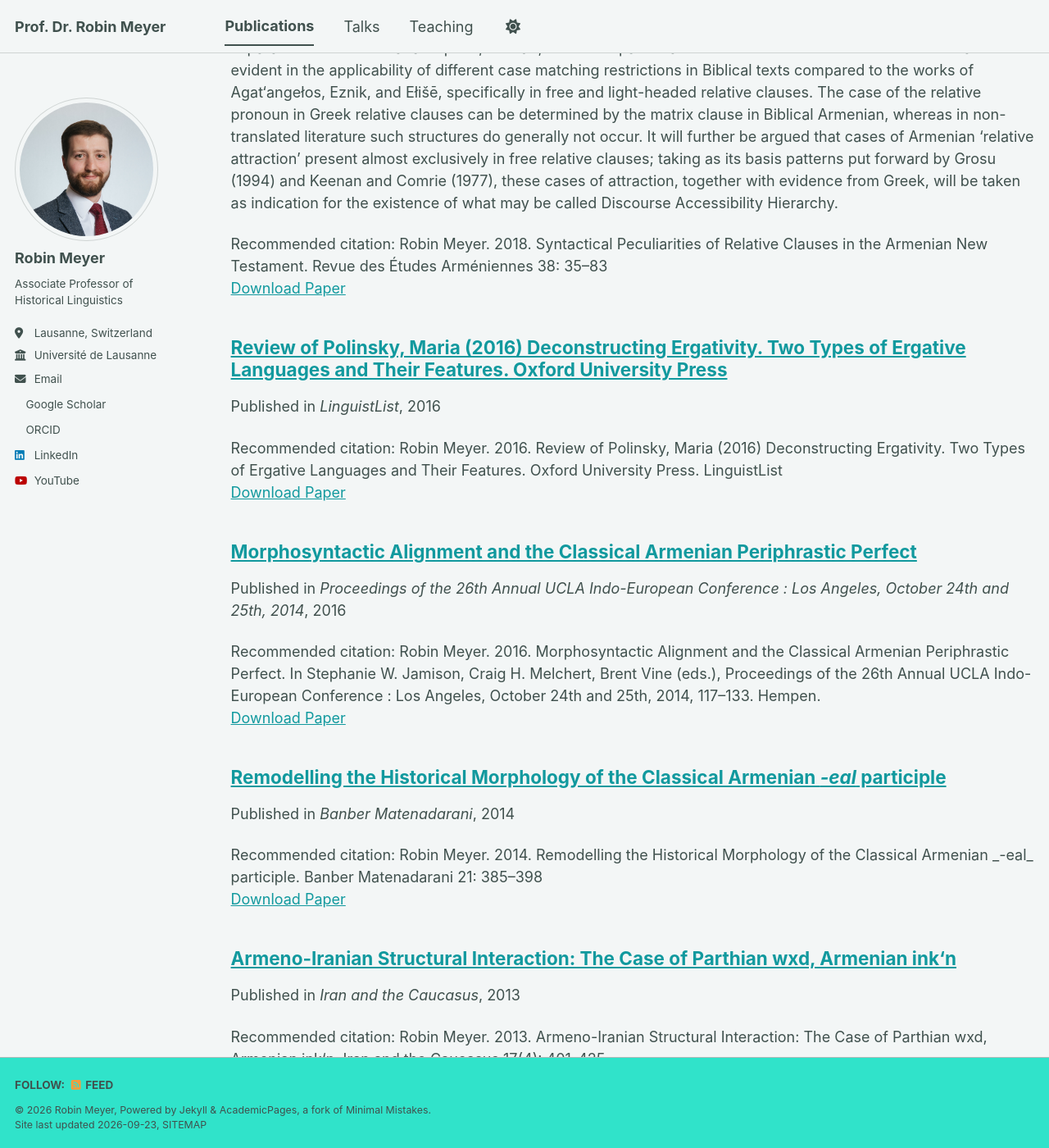
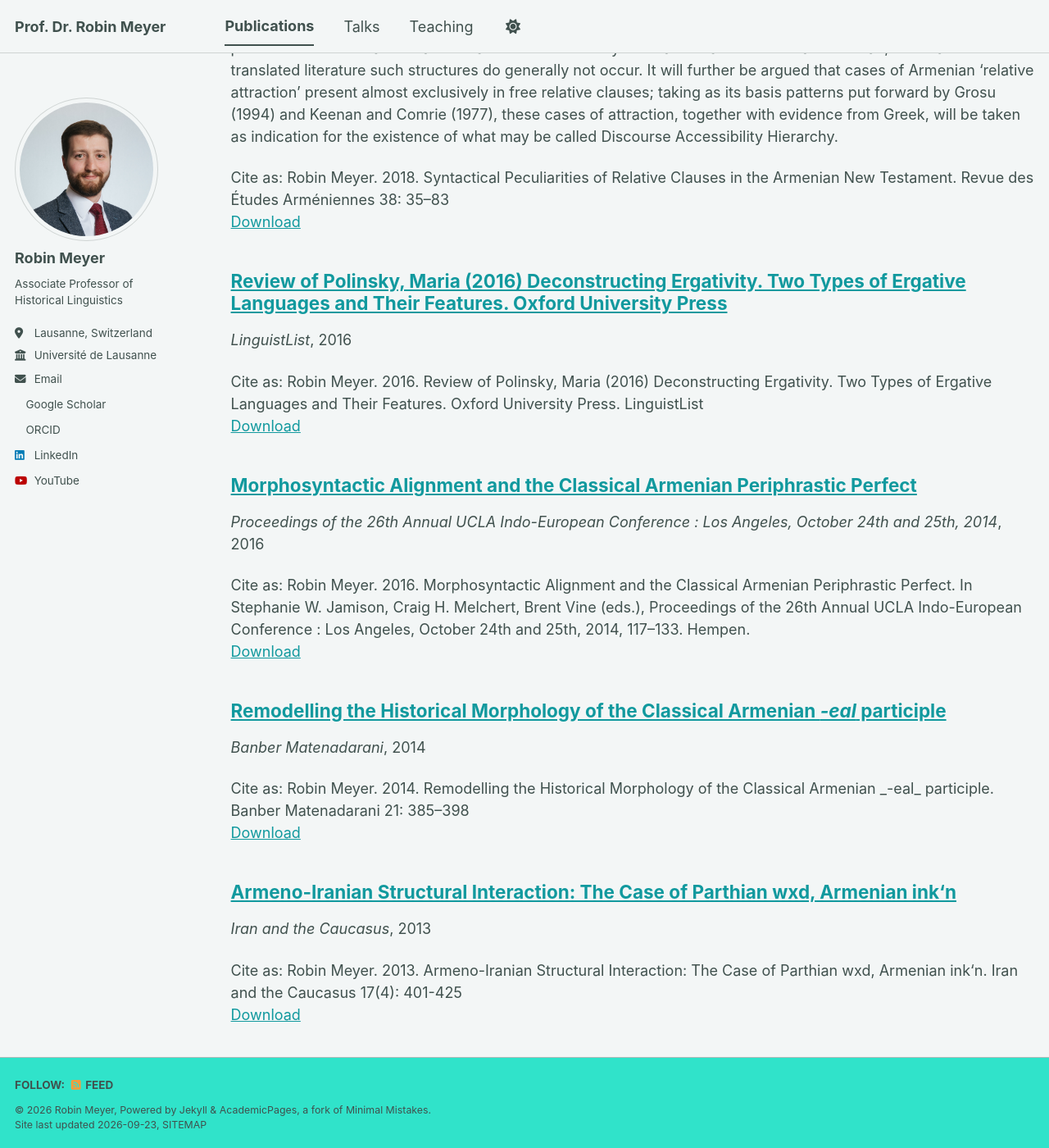
Before and after one commit to rbnmyr/rbnmyr.github.io, a Jekyll site: the page built from _pages/publications.html, in a window 1280 px wide and 1400 px high, scrolled down 5331 px. Shown: the whole window at 82% size. Built offline with Jekyll 4.4.1, drawn with Linux system fonts in a browser that asks for light colours; a style sheet for code colours, icons or effects is not loaded; some of the changed text lies outside the part shown.

Commit message:
Update archive-single.html
remove superfluous words

```diff
--- a/_includes/archive-single.html
+++ b/_includes/archive-single.html
@@ -41,7 +41,7 @@
         {% if post.collection == 'teaching' %}
           <p> {{ post.type }}, <i>{{ post.venue }}</i>, {{ post.date | default: "1900-01-01" | date: "%Y" }} </p>
         {% elsif post.collection == 'publications' %}
-          <p>Published in <i>{{ post.venue }}</i>, {{ post.date | default: "1900-01-01" | date: "%Y" }} </p>
+          <p><i>{{ post.venue }}</i>, {{ post.date | default: "1900-01-01" | date: "%Y" }} </p>
         {% elsif post.date %}
          <p class="page__date"><strong><i class="fa fa-fw fa-calendar" aria-hidden="true"></i> {{ site.data.ui-text[site.locale].date_label | default: "Published:" }}</strong> <time datetime="{{ post.date | default: "1900-01-01" | date_to_xmlschema }}">{{ post.date | default: "1900-01-01" | date: "%B %d, %Y" }}</time></p>
         {% endif %}
@@ -53,29 +53,29 @@
     {% endif %}
 
     {% if post.citation and post.paperurl and post.slidesurl and post.bibtexurl %}
-      <p>Recommended citation: {{ post.citation }}<br /><a href="{{ post.paperurl }}">Download Paper</a> | <a href="{{ post.slidesurl }}">Download Slides</a> | <a href="{{ post.bibtexurl }}">Download Bibtex</a></p>
+      <p>Cite as: {{ post.citation }}<br /><a href="{{ post.paperurl }}">Download </a> | <a href="{{ post.slidesurl }}">Download</a> | <a href="{{ post.bibtexurl }}">Download Bibtex</a></p>
     {% elsif post.citation and post.paperurl and post.slidesurl %}
-      <p>Recommended citation: {{ post.citation }}<br /><a href="{{ post.paperurl }}">Download Paper</a> | <a href="{{ post.slidesurl }}">Download Slides</a></p>
+      <p>Cite as: {{ post.citation }}<br /><a href="{{ post.paperurl }}">Download </a> | <a href="{{ post.slidesurl }}">Download</a></p>
     {% elsif post.citation and post.paperurl and post.bibtexurl %}
-      <p>Recommended citation: {{ post.citation }}<br /><a href="{{ post.paperurl }}">Download Paper</a> | <a href="{{ post.bibtexurl }}">Download Bibtex</a></p>
+      <p>Cite as: {{ post.citation }}<br /><a href="{{ post.paperurl }}">Download </a> | <a href="{{ post.bibtexurl }}">Download Bibtex</a></p>
     {% elsif post.citation and post.paperurl %}
-      <p>Recommended citation: {{ post.citation }}<br /><a href="{{ post.paperurl }}">Download Paper</a></p>
+      <p>Cite as: {{ post.citation }}<br /><a href="{{ post.paperurl }}">Download </a></p>
     {% elsif post.citation and post.slidesurl and post.bibtexurl %}
-      <p>Recommended citation: {{ post.citation }}<br /><a href="{{ post.slidesurl }}">Download Slides</a> | <a href="{{ post.bibtexurl}}">Download Bibtex</a></p>
+      <p>Cite as: {{ post.citation }}<br /><a href="{{ post.slidesurl }}">Download</a> | <a href="{{ post.bibtexurl}}">Download Bibtex</a></p>
     {% elsif post.citation and post.slidesurl %}
-      <p>Recommended citation: {{ post.citation }}<br /><a href="{{ post.slidesurl }}">Download Slides</a></p>
+      <p>Cite as: {{ post.citation }}<br /><a href="{{ post.slidesurl }}">Download</a></p>
     {% elsif post.citation and post.bibtexurl %}
-      <p>Recommended citation: {{ post.citation }}<br /><a href="{{ post.bibtexurl }}">Download Bibtex</a></p>
+      <p>Cite as: {{ post.citation }}<br /><a href="{{ post.bibtexurl }}">Download Bibtex</a></p>
     {% elsif post.citation %}
-      <p>Recommended citation: {{ post.citation }}</p>
+      <p>Cite as: {{ post.citation }}</p>
     {% elsif post.paperurl and post.bibtexurl %}
-      <p><a href="{{ post.paperurl }}">Download Paper</a> | <a href="{{ post.bibtexurl }}">Download Bibtex</a></p>
+      <p><a href="{{ post.paperurl }}">Download </a> | <a href="{{ post.bibtexurl }}">Download Bibtex</a></p>
     {% elsif post.paperurl %}
-      <p><a href="{{ post.paperurl }}">Download Paper</a></p>
+      <p><a href="{{ post.paperurl }}">Download </a></p>
     {% elsif post.slidesurl and post.bibtexurl %}
-      <p><a href="{{ post.slidesurl }}">Download Slides</a> | <a href="{{ post.bibtexurl }}">Download Bibtex</a></p>
+      <p><a href="{{ post.slidesurl }}">Download</a> | <a href="{{ post.bibtexurl }}">Download Bibtex</a></p>
     {% elsif post.slidesurl %}
-      <p><a href="{{ post.slidesurl }}">Download Slides</a></p>
+      <p><a href="{{ post.slidesurl }}">Download</a></p>
     {% elsif post.bibtexurl %}
       <p><a href="{{ post.bibtexurl }}">Download Bibtex</a></p>
     {% endif %}
```
